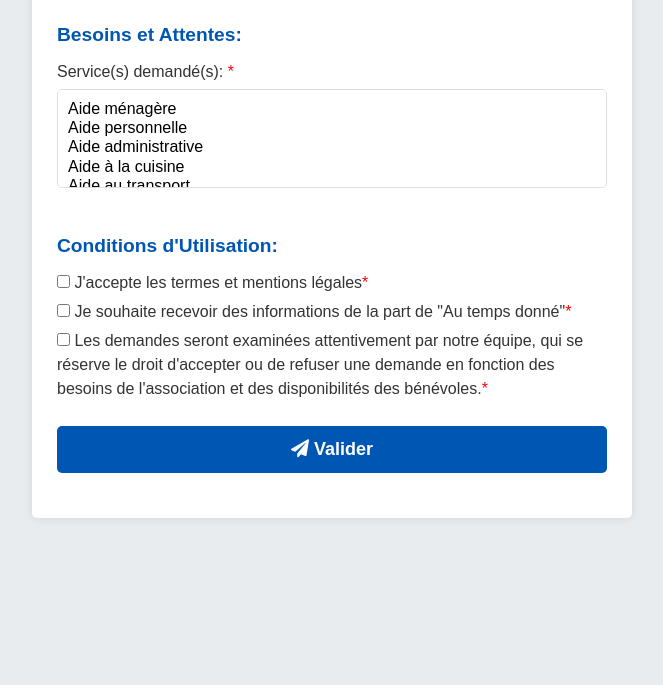
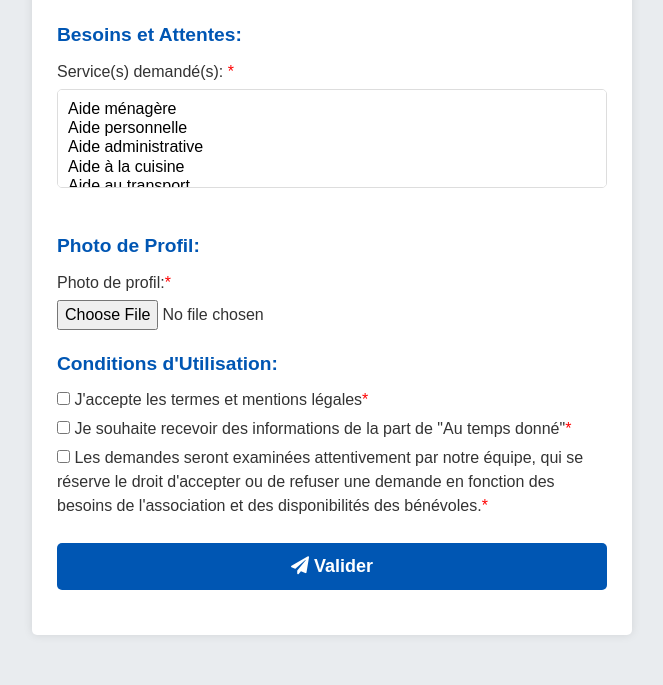
Before and after one commit to ShHaWkK/Temps_Donne, a PHP site: page /register_beneficiary.php in a window 1280 px wide. Shown: the part 1784-2469 px from the top of the page, without its empty margins (308-971 px from the left). Before the commit the page ends 2302 px from the top, so only its background shows below. Run offline with PHP 8.4, Linux system fonts and the light colour scheme; data that the repository does not hold is empty.

Commit message:
ADD from front photo

```diff
--- a/site/form/register_beneficiary.php
+++ b/site/form/register_beneficiary.php
@@ -448,6 +448,12 @@ if ($_SERVER["REQUEST_METHOD"] == "POST") {
             </fieldset>
 
             <fieldset>
+                <legend>Photo de Profil:</legend>
+                <label for="photo_profil">Photo de profil:<color style="color: red;">*</color></label>
+                <input type="file" id="photo_profil" name="photo_profil" required>
+            </fieldset>
+
+            <fieldset>
                 <legend>Conditions d'Utilisation:</legend>
 
                 <label>
```
